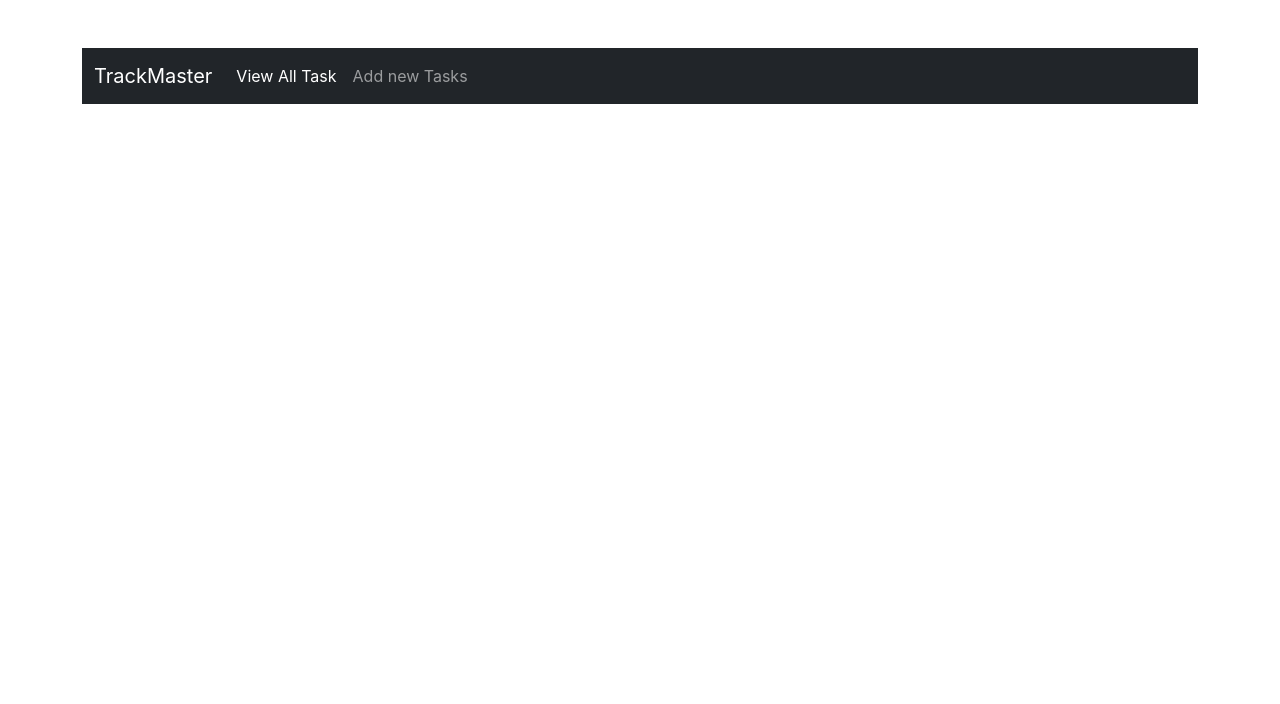
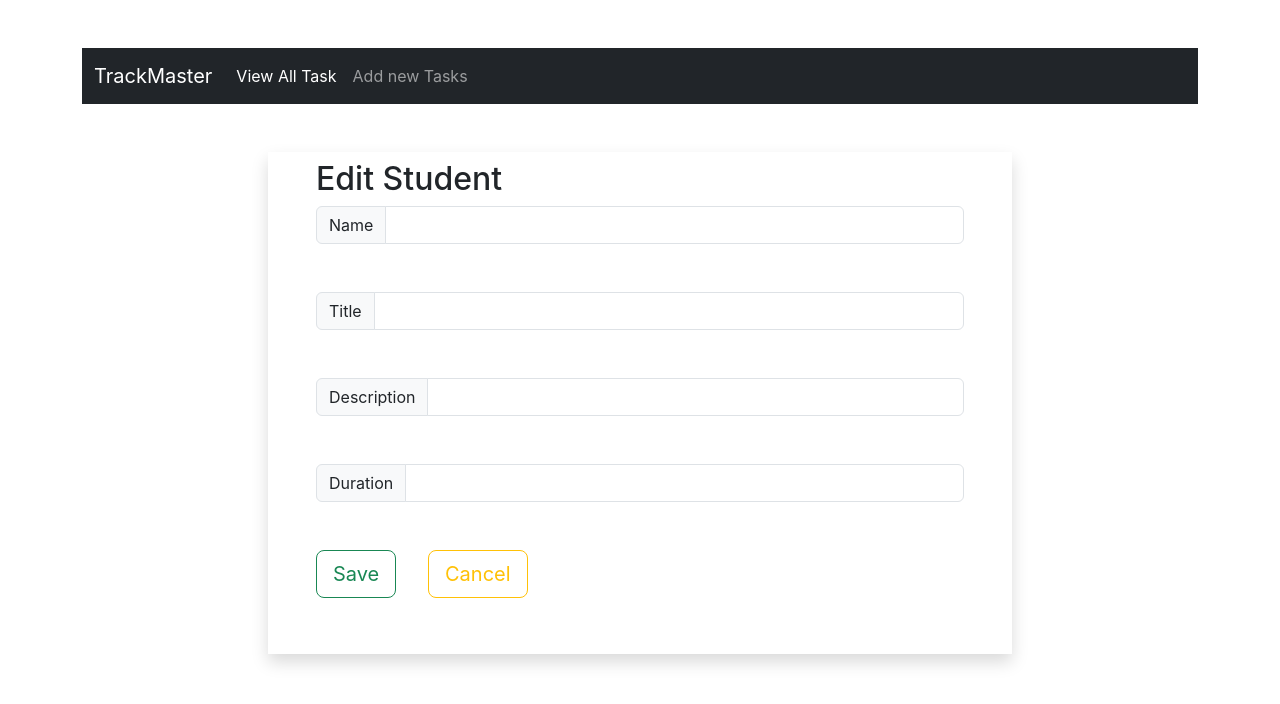
Before and after one commit to Tawanhua/trackmaster-client, a React (Vite) app: page /edit-task/1 in a window 1280 px wide. Shown: the top 704 px of the page. Built offline with nearby package versions, Linux system fonts and the light colour scheme; no server answers.

Commit message:
impl edit task, add route for edit task form

```diff
--- a/src/App.jsx
+++ b/src/App.jsx
@@ -5,6 +5,7 @@ import '../node_modules/bootstrap/dist/css/bootstrap.min.css'
 import NavBar from './component/common/NavBar';
 import { BrowserRouter as Router, Routes, Route } from 'react-router-dom';
 import AddTask from './component/task/AddTask';
+import EditTask from './component/task/EditTask';
 
 
 function App() {
@@ -19,6 +20,7 @@ function App() {
             <Route exact path='/' element={<Home/>}></Route>
             <Route exact path='/view-task' element={<TasksView/>}></Route>
             <Route exact path='/add-task' element={<AddTask/>}></Route>
+            <Route exact path='/edit-task/:id' element={<EditTask/>}></Route>
           </Routes>
         </Router>
 
--- a/src/component/task/AddTask.jsx
+++ b/src/component/task/AddTask.jsx
@@ -26,6 +26,7 @@ const AddTask = () => {
 
   return (
     <div className='col-sm-8 py-2 px-5 offset-2 shadow'>
+      <h2>Add Student</h2>
       <form onSubmit={(e) => saveTask(e)}>
         <div className='input-group mb-5'>
           <label className='input-group-text' htmlFor='name'>Name</label>
--- a/src/component/task/EditTask.jsx
+++ b/src/component/task/EditTask.jsx
@@ -1,11 +1,109 @@
-import React from 'react'
+import React, { useEffect, useState } from 'react'
+import axios from 'axios';
+import { Link, useNavigate, useParams } from "react-router-dom";
 
 const EditTask = () => {
-  return (
-    <div>
+    let navigate = useNavigate()
 
-    </div>
-  )
+    const{id} = useParams()
+
+    const[task, setTasks] = useState({
+      name : '',
+      title : '',
+      description : '',
+      duration : ''
+    })
+
+    const {name, title, description, duration} = task
+
+    useEffect(() => {
+        loadTask()
+      }, [])
+
+      const loadTask = async()=>{
+        const result = await axios.get(`http://localhost:8080/tasks/task/${id}`)
+          setTasks(result.data)
+      }
+
+    const handleInputChange = (e) => {
+      setTasks({...task, [e.target.name] : e.target.value})
+    }
+
+    const updateTask = async(e) => {
+      e.preventDefault()
+      await axios.put(`http://localhost:8080/tasks/update/${id}`, task)
+      navigate('/view-task')
+    }
+
+    return (
+      <div className='col-sm-8 py-2 px-5 offset-2 shadow'>
+        <h2>Edit Student</h2>
+        <form onSubmit={(e) => updateTask(e)}>
+          <div className='input-group mb-5'>
+            <label className='input-group-text' htmlFor='name'>Name</label>
+            <input
+            className='form-control col-sm-6'
+            type="text"
+            name='name'
+            id='name'
+            required
+            value={name}
+            onChange={(e) => handleInputChange(e)}/>
+          </div>
+          <div className='input-group mb-5'>
+            <label className='input-group-text' htmlFor='title'>Title</label>
+            <input
+            className='form-control col-sm-6'
+            type="text"
+            name='title'
+            id='title'
+            required
+            value={title}
+            onChange={(e) => handleInputChange(e)}/>
+          </div>
+          <div className='input-group mb-5'>
+            <label className='input-group-text' htmlFor='description'>Description</label>
+            <input
+            className='form-control col-sm-6'
+            type="text"
+            name='description'
+            id='description'
+            required
+            value={description}
+            onChange={(e) => handleInputChange(e)}/>
+          </div>
+          <div className='input-group mb-5'>
+            <label className='input-group-text' htmlFor='duration'>Duration</label>
+            <input
+            className='form-control col-sm-6'
+            type="text"
+            name='duration'
+            id='duration'
+            required
+            value={duration}
+            onChange={(e) => handleInputChange(e)}/>
+          </div>
+          <div className="row mb-5">
+                      <div className="col-sm-2">
+                          <button
+                              type="submit"
+                              className="btn btn-outline-success btn-lg">
+                              Save
+                          </button>
+                      </div>
+
+                      <div className="col-sm-2">
+                          <Link
+                              to={"/view-task"}
+                              type="submit"
+                              className="btn btn-outline-warning btn-lg">
+                              Cancel
+                          </Link>
+                      </div>
+                  </div>
+        </form>
+      </div>
+    )
 }
 
 export default EditTask
```
